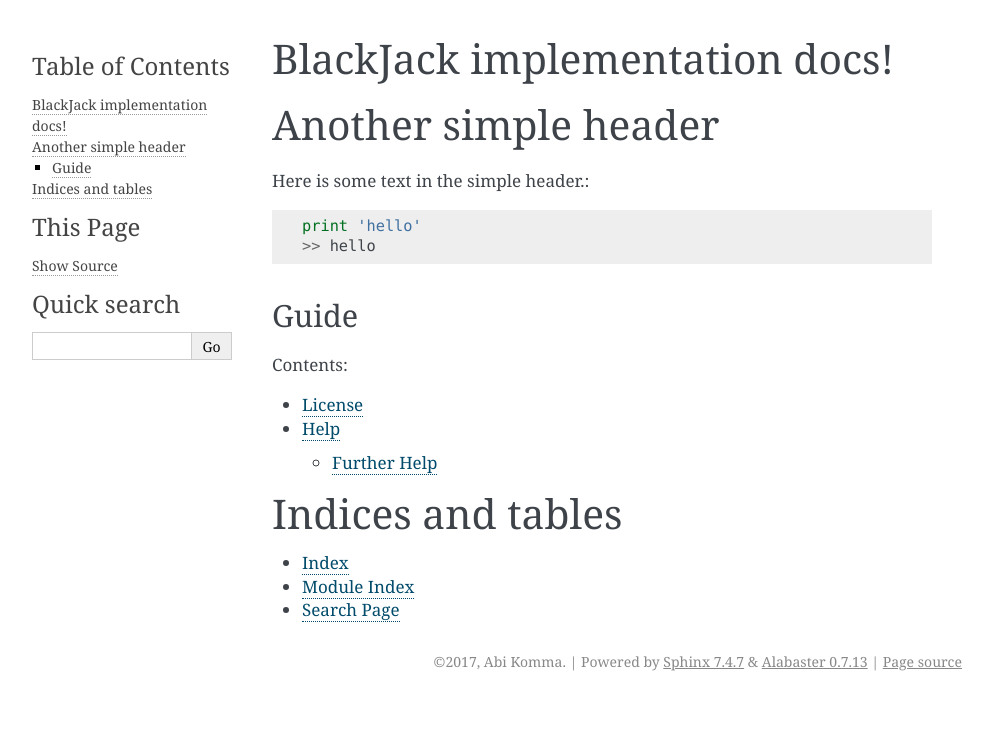
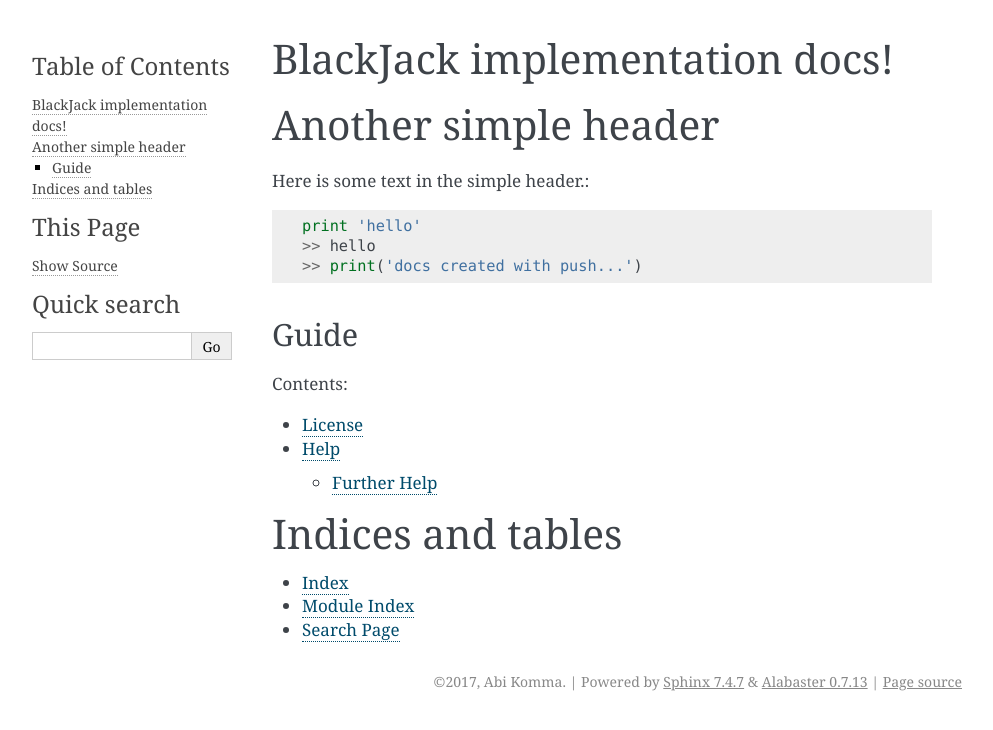
Before and after one commit to oostopitre/blackJack, a Sphinx documentation site: the page built from docs/source/index.rst, in a window 1280 px wide. Shown: the top 730 px of the page, without its empty margins (148-1141 px from the left). Built offline with Sphinx 7.4.7, drawn with Linux system fonts in a browser that asks for light colours.

Commit message:
add docs with push

```diff
--- a/docs/source/index.rst
+++ b/docs/source/index.rst
@@ -8,6 +8,7 @@ Here is some text in the simple header.::
 
     print 'hello'
     >> hello
+    >> print('docs created with push...')
 
 Guide
 ^^^^^
```
